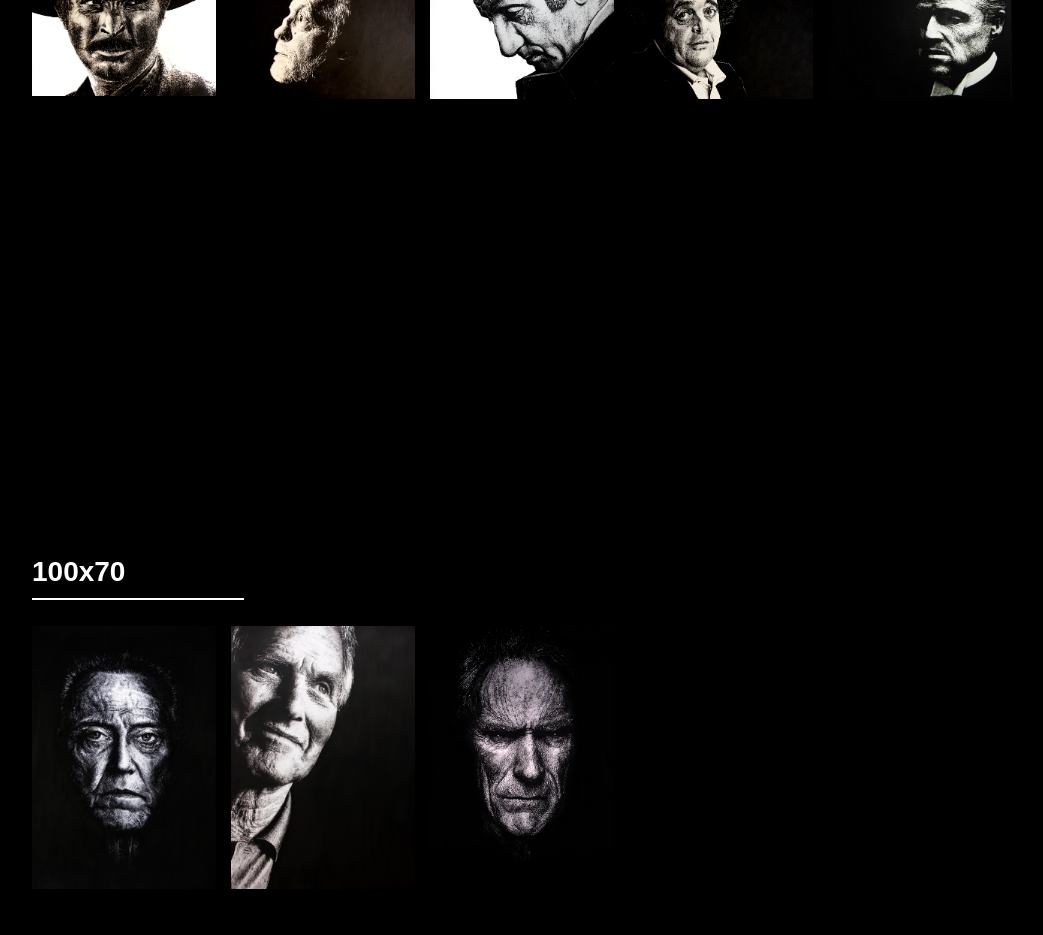
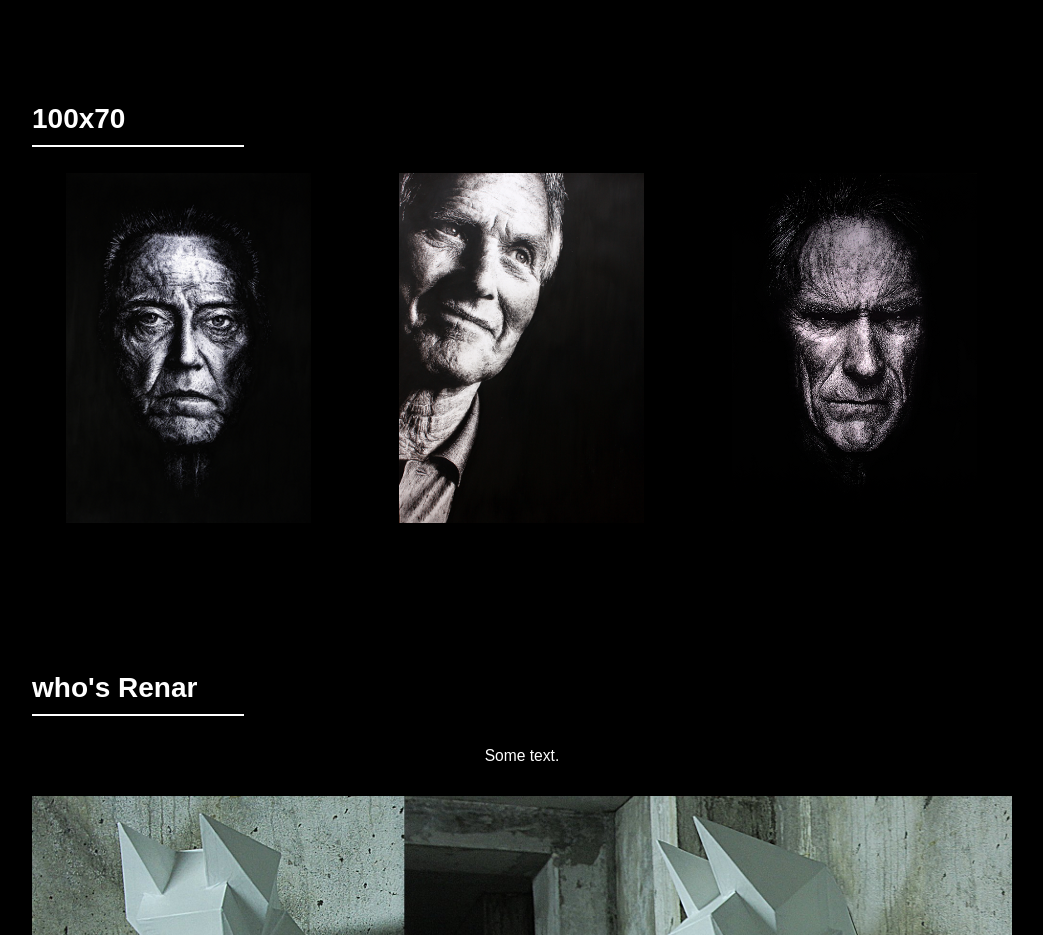
Before and after one commit to garnieretienne/mockup_renarchenapan, a plain HTML site: page src/index.html in a window 1280 px wide. Shown: the part 1124-2059 px from the top of the page, without its empty margins (118-1161 px from the left). Drawn offline with Linux system fonts and the light colour scheme; a web font is replaced by a local one.

Commit message:
Categories are no min-height anymore

```diff
--- a/src/index.html
+++ b/src/index.html
@@ -159,7 +159,7 @@
       </div>
       <div class="row">
         <div class="gallery">
-          <ul class="block-grid mobile five-up">
+          <ul class="block-grid mobile three-up">
             <li>
               <a href="content/productions/walken.jpg" title="Walken 100x70" rel="100x70">
                 <img src="images/blank.png" class="loading" data-src="content/thumbs/thumb_245x350_walken.png" alt="Thumb Coluche" />
--- a/src/javascripts/app.js
+++ b/src/javascripts/app.js
@@ -62,7 +62,7 @@ $(document).ready(function() {
   /* Run */
   menu.submenu();
   smoothlyScrolling.init();
-  categories.resize();
+  //categories.resize();
 
   /* Lightbox */
   $(".gallery a").fancybox({
--- a/src/stylesheets/app.css
+++ b/src/stylesheets/app.css
@@ -22,7 +22,7 @@ body {
 .category {
   max-width: 980px;
   margin: auto;
-  margin-top: 2em;
+  margin-top: 8em;
 }
 
 .category_name {
@@ -40,6 +40,10 @@ body {
 
 h3 {
   color: white;
+}
+
+.left {
+  text-align: left;
 }
 
 /* -----------------------------------------
```
